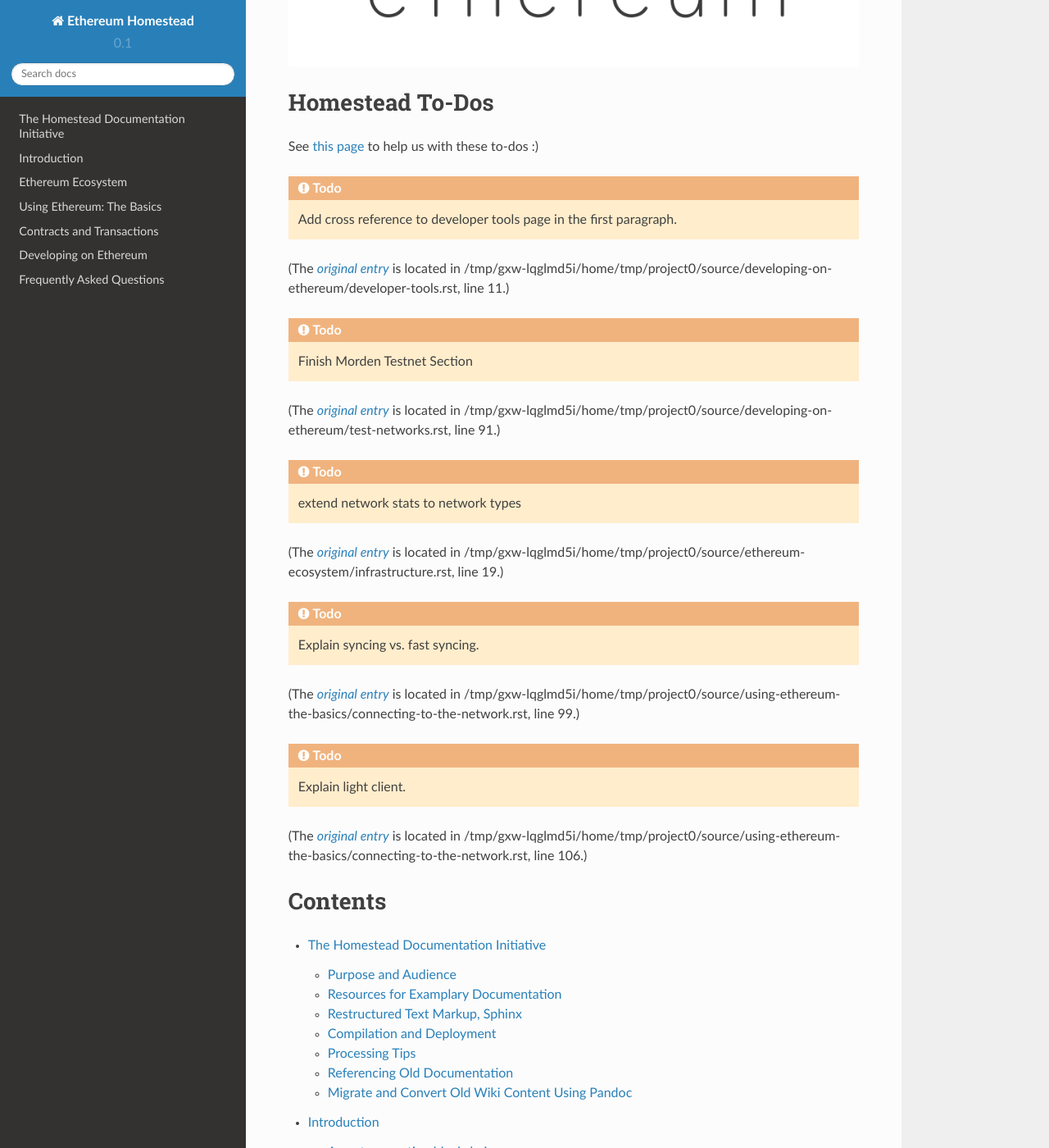
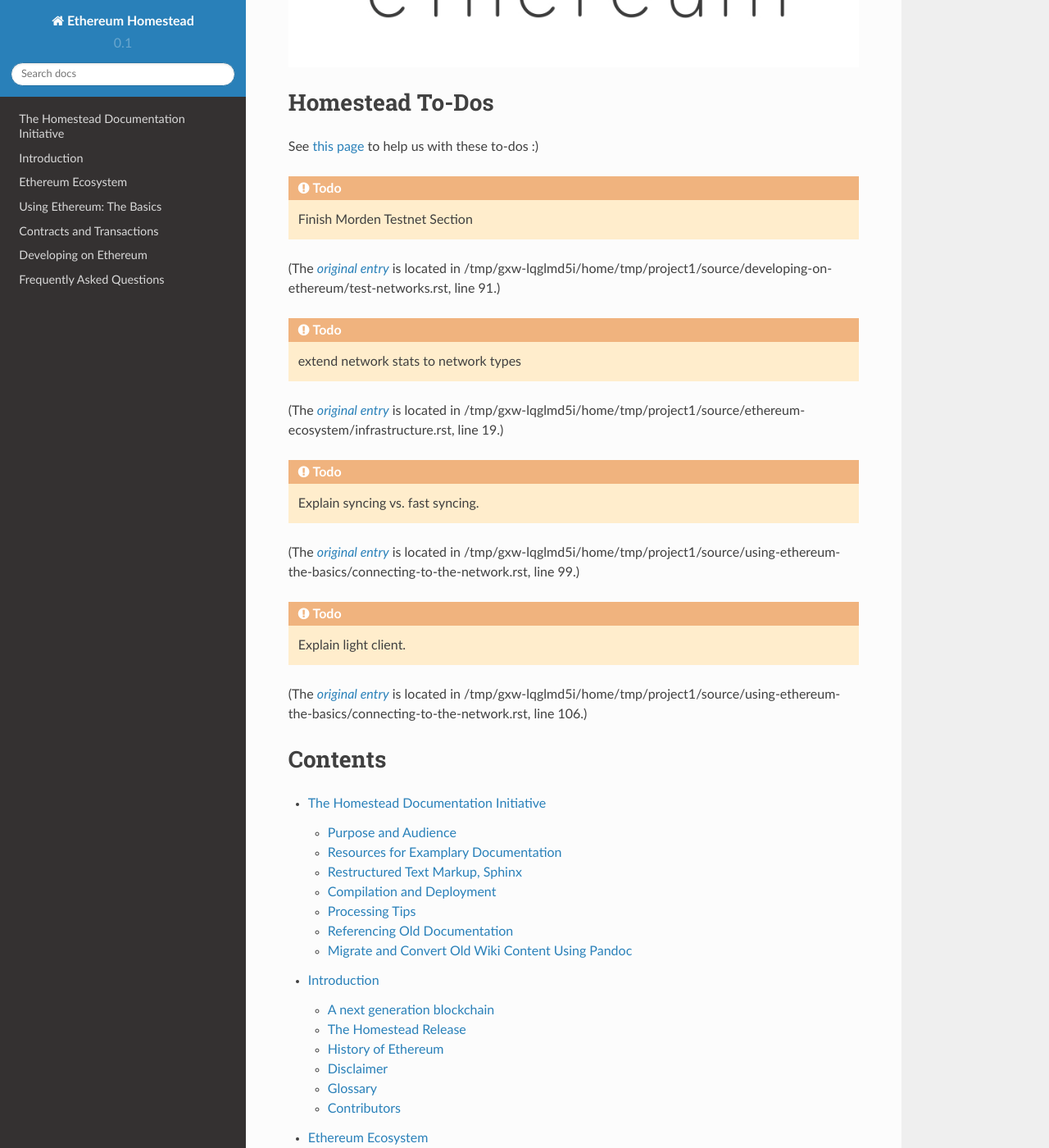
Before and after one commit to ethereum/homestead-guide, a Sphinx documentation site: the page built from source/index.rst, in a window 1280 px wide and 1400 px high, scrolled down 541 px. Shown: the whole window at 82% size. Built offline with Sphinx 7.4.7 and the Read the Docs theme 2.0.0, drawn with Linux system fonts in a browser that asks for light colours.

Commit message:
Cleanup formatting on devtools page

```diff
--- a/source/developing-on-ethereum/developer-tools.rst
+++ b/source/developing-on-ethereum/developer-tools.rst
@@ -4,19 +4,27 @@
 As a Ðapp developer you have five main resources which allow Ðapp
 development.
 
+
 Five Primary Resources
 ================================================================================
-ÐApp development requires an understanding of the Web3 Javascript API, the JSON RPC API, and the Solidity programming language. Note: There are developer tools that help you develop, test, and deploy ÐApps in a way that automatically utilizes the resources listed below.
+ÐApp development requires an understanding of the Web3 Javascript API, the JSON RPC API, and the Solidity programming language.
 
-.. todo::
+.. note:: There are developer tools that help you develop, test, and deploy ÐApps in a way that automatically utilizes the resources listed below.
 
-   Add cross reference to developer tools page in the first paragraph.
 
--  `Web3 JavaScript API <https://github.com/ethereum/wiki/wiki/JavaScript-API>`__ - This is the main JavaScript SDK to use when you want to interact with an Ethereum node.
--  `JSON RPC API <https://github.com/ethereum/wiki/wiki/JSON-RPC>`__ - This is the low level JSON RPC 2.0 interface to interface with a node. This API is used by the `Web3 JavaScript API <https://github.com/ethereum/wiki/wiki/JavaScript-API>`__.
--  `Solidity Documentation <https://solidity.readthedocs.org/en/latest/>`__ - Solidity is the Ethereum developed Smart Contract language, which compiles to EVM (Ethereum Virtual Machine) opcodes.
--  `Testnets`_ - Test networks help developers develop and test Ethereum code and network interactions without spending their own Ether on the main network. Test network options are listed below.
-- `IDE or Development Framework`_. This assists you in developing, debugging, and deploying Ethereum applications.
+* `Web3 JavaScript API <https://github.com/ethereum/wiki/wiki/JavaScript-API>`__ - This is the main
+  JavaScript SDK to use when you want to interact with an Ethereum node.
+* `JSON RPC API <https://github.com/ethereum/wiki/wiki/JSON-RPC>`__ - This is
+  the low level JSON RPC 2.0 interface to interface with a node. This API is
+  used by the `Web3 JavaScript API <https://github.com/ethereum/wiki/wiki/JavaScript-API>`__.
+* `Solidity Documentation <https://solidity.readthedocs.org/en/latest/>`__ -
+  Solidity is the Ethereum developed Smart Contract language, which compiles to
+  EVM (Ethereum Virtual Machine) opcodes.
+* :ref:`test-networks` - Test networks help developers develop and test
+  Ethereum code and network interactions without spending their own Ether on
+  the main network. Test network options are listed below.
+* :ref:`IDE-or-development-framework`. This assists you in developing,
+  debugging, and deploying Ethereum applications.
 
 
 .. _ethereum-high-level-languages:
@@ -75,6 +85,7 @@
 * `Embark <https://iurimatias.github.io/embark-framework/>`__ - Embark is a Ðapp development framework written in JavaScript.
 * `EtherScripter \(obsolete, discontinued\) <http://etherscripter.com/0-5-1/>`_
 * `Resilience Raw Transaction Broadcaster <https://github.com/resilience-me/broadcaster/>`_
+
 
 Base Layer Services
 =================================================
@@ -107,8 +118,10 @@
 .. _computation_market_main_website: http://www.ethereum-computation-market.com/
 .. _computation_market_documentation: http://docs.ethereum-computation-market.com/
 
+
 The EVM
 ================================================================================
+
 The Ethereum Virtual Machine (EVM) is the runtime environment for smart contracts in Ethereum. It is not only sandboxed, but actually completely isolated, which means that code running inside the EVM has no access to network, filesystem, or other processes. Smart contracts even have limited access to other smart contracts.
 
 Contracts live on the blockchain in an Ethereum-specific binary format (EVM bytecode). However, contracts are typically written in an Ethereum high level language, compiled into byte code using an EVM compiler, and finally uploaded on the blockchain using an Ethereum client.
```
Also changed, not shown: other parts of source/developing-on-ethereum/developer-tools.rst (+2 -0 lines).
